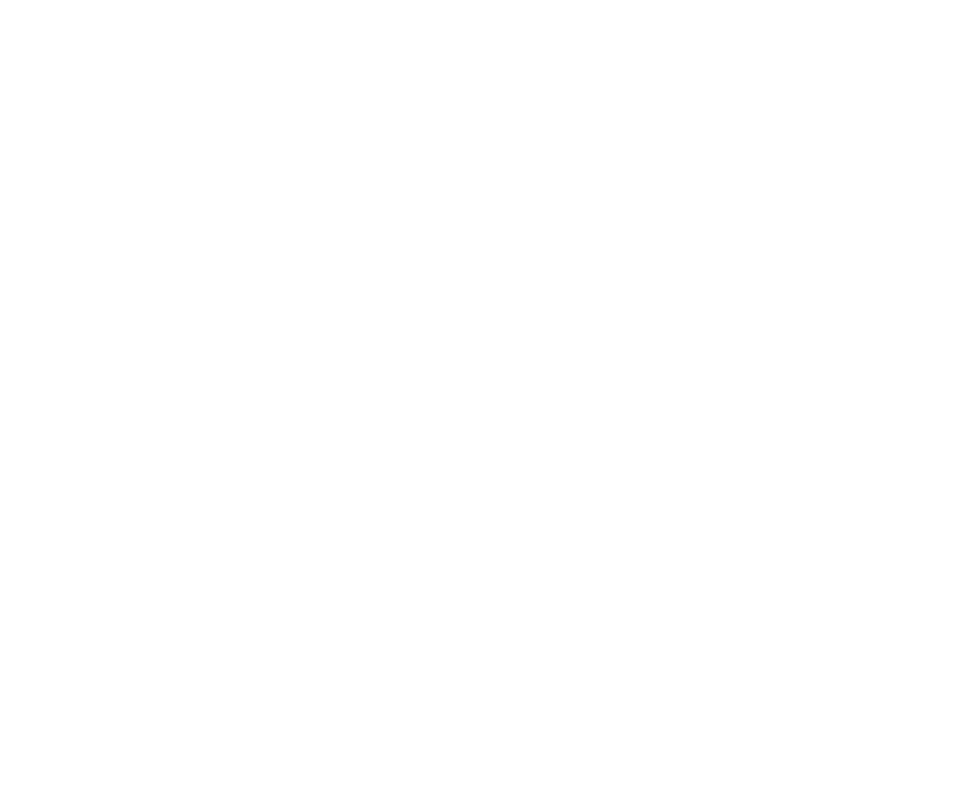
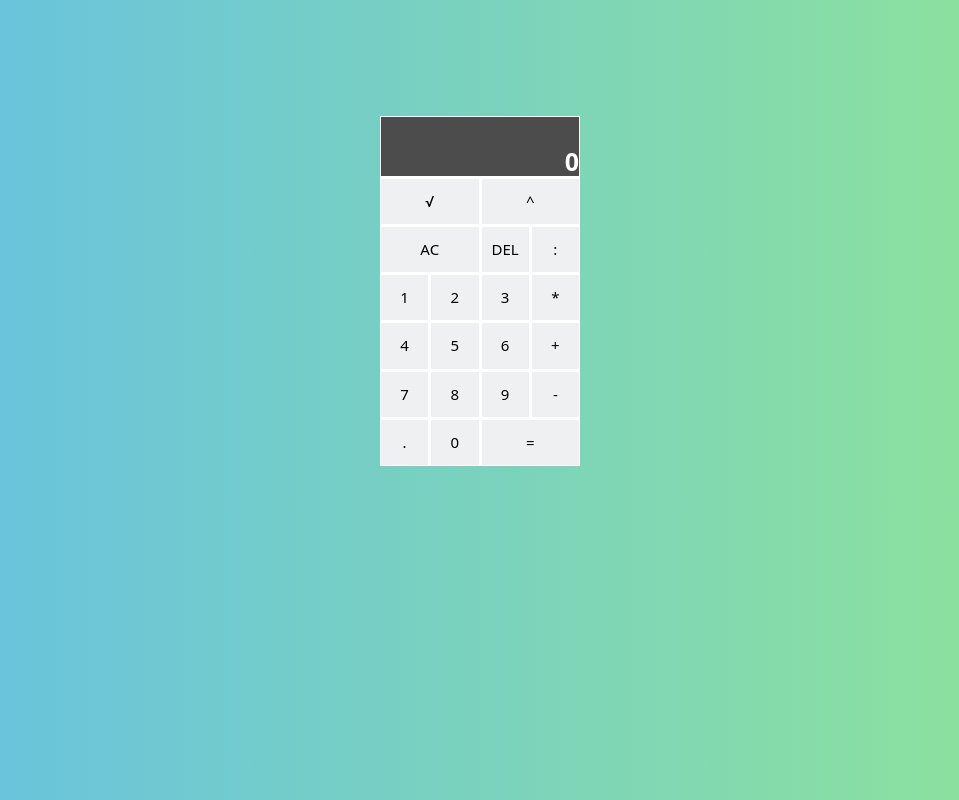
Before and after one commit to iborovikov/rsschool-cv, a plain HTML site: page index.html in a window 1280 px wide. Shown: the top 800 px of the page, without its empty margins (160-1119 px from the left). Drawn offline with nearby package versions, Linux system fonts and the light colour scheme.

Commit message:
feat: markup

```diff
--- a/index.html
+++ b/index.html
@@ -9,6 +9,52 @@
     <title>Calculator</title>
 </head>
 <body>
-
+    <div class="main-container">
+        <ul class="calculator-container">
+            <li class="result-block">
+                0
+            </li>
+            <li class="square-root-block">
+                <button type="button">√</button></li>
+            <li class="exponentation-block">
+                <button type="button">^</button></li>
+            <li class="ac-block">
+                <button type="button">AC</button></li>
+            <li class="del-block">
+                <button type="button">DEL</button></li>
+            <li class="division-block">
+                <button type="button">:</button></li>
+            <li class="number-block-1">
+                <button type="button">1</button></li>
+            <li class="number-block-2">
+                <button type="button">2</button></li>
+            <li class="number-block-3">
+                <button type="button">3</button></li>
+            <li class="number-block-4">
+                <button type="button">4</button></li>
+            <li class="number-block-5">
+                <button type="button">5</button></li>
+            <li class="number-block-6">
+                <button type="button">6</button></li>
+            <li class="number-block-7">
+                <button type="button">7</button></li>
+            <li class="number-block-8">
+                <button type="button">8</button></li>
+            <li class="number-block-9">
+                <button type="button">9</button></li>
+            <li class="number-block-0">
+                <button type="button">0</button></li>
+            <li class="point-block">
+                <button type="button">.</button></li>
+            <li class="equal-block">
+                <button type="button">=</button></li>
+            <li class="multiplication-block">
+                <button type="button">*</button></li>
+            <li class="addition-block">
+                <button type="button">+</button></li>
+            <li class="subtraction-block">
+                <button type="button">-</button></li>
+        </ul>
+    </div>
 </body>
 </html>
--- a/styles.css
+++ b/styles.css
@@ -0,0 +1,161 @@
+html {
+    box-sizing: border-box;
+}
+
+*,
+*::before,
+*::after {
+    box-sizing: inherit;
+}
+
+img {
+    display: block;
+    max-width: 100%;
+    height: auto;
+}
+
+h1,
+h2,
+h3,
+h4,
+h5,
+h6,
+p {
+    margin: 0;
+}
+
+body {
+    padding: 0px;
+    margin: 0px;
+}
+
+.main-container {
+    width: 100%;
+    height: 2000px;
+    text-align: center;
+    padding-top: 100px;
+    background: linear-gradient(to right, #64bfe6, #91e595);
+}
+.calculator-container {
+    display: grid;
+    width: 200px;
+    height: 350px;
+    margin-left: auto;
+    margin-right: auto;
+    padding: 0;
+    grid-template-columns: 1fr 1fr 1fr 1fr;
+    grid-template-rows: 1fr 1fr 1fr 1fr 1fr 1fr 1fr;
+    gap: 1px 1px;
+    background-color: white;
+    grid-auto-flow: row;
+    grid-template-areas:
+        "result-block result-block result-block result-block"
+        "square-root-block square-root-block exponentation-block exponentation-block"
+        "ac-block ac-block del-block division-block"
+        "number-block-1 number-block-2 number-block-3 multiplication-block"
+        "number-block-4 number-block-5 number-block-6 addition-block"
+        "number-block-7 number-block-8 number-block-9 subtraction-block"
+        "point-block number-block-0 equal-block equal-block";
+        list-style: none;
+}
+.calculator-container li {
+    font-size: 15px;
+    font-weight: bold;
+    border: solid 1px white;
+    color: black;
+    background-color: gray;
+}
+.calculator-container li button {
+    width: 100%;
+    height: 100%;
+    border: none;
+    background-color: #eef0f1;
+}
+li.result-block {
+    font-size: 25px;
+    color: white;
+    background-color: rgba(0, 0, 0, 0.701);
+    text-align: end;
+    padding-top: 30px;
+    grid-area: result-block;
+}
+
+.square-root-block {
+    grid-area: square-root-block;
+}
+
+.exponentation-block {
+    grid-area: exponentation-block;
+}
+
+.ac-block {
+    grid-area: ac-block;
+}
+
+.del-block {
+    grid-area: del-block;
+}
+
+.division-block {
+    grid-area: division-block;
+}
+
+.number-block-1 {
+    grid-area: number-block-1;
+}
+
+.number-block-2 {
+    grid-area: number-block-2;
+}
+
+.number-block-3 {
+    grid-area: number-block-3;
+}
+
+.number-block-4 {
+    grid-area: number-block-4;
+}
+
+.number-block-5 {
+    grid-area: number-block-5;
+}
+
+.number-block-6 {
+    grid-area: number-block-6;
+}
+
+.number-block-7 {
+    grid-area: number-block-7;
+}
+
+.number-block-8 {
+    grid-area: number-block-8;
+}
+
+.number-block-9 {
+    grid-area: number-block-9;
+}
+
+.number-block-0 {
+    grid-area: number-block-0;
+}
+
+.point-block {
+    grid-area: point-block;
+}
+
+.equal-block {
+    grid-area: equal-block;
+}
+
+.multiplication-block {
+    grid-area: multiplication-block;
+}
+
+.addition-block {
+    grid-area: addition-block;
+}
+
+.subtraction-block {
+    grid-area: subtraction-block;
+}
```
